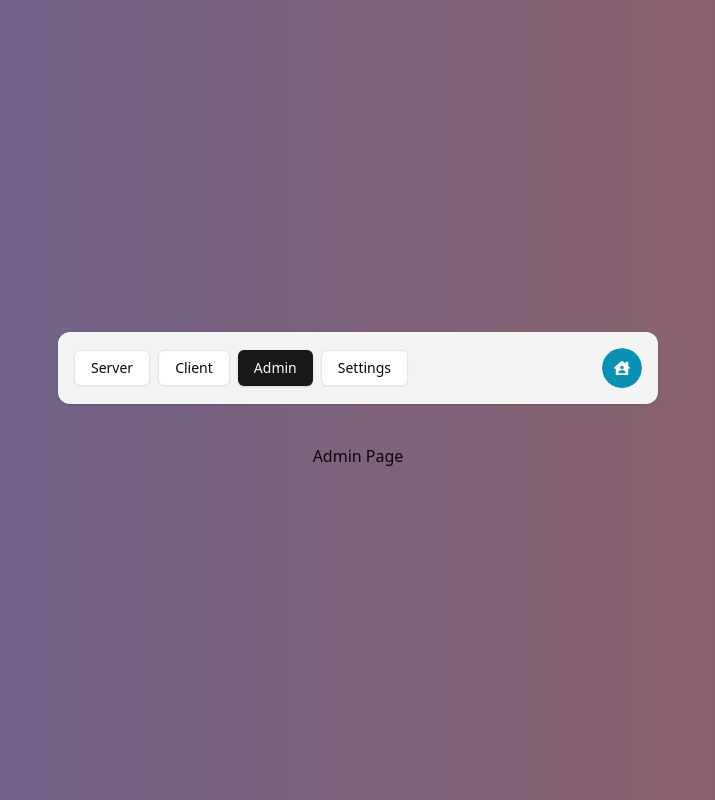
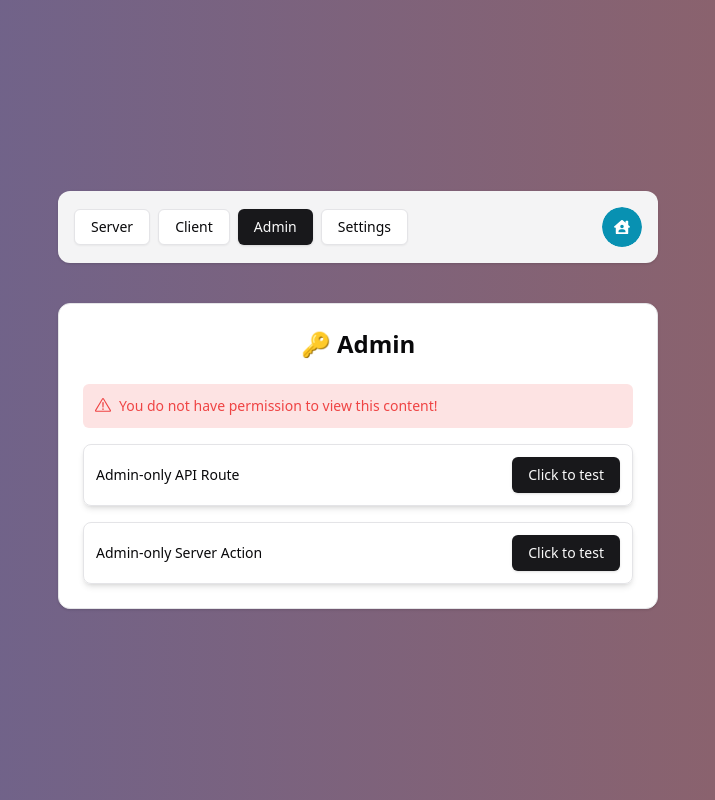
Before and after one commit to abdok10/ultimate-auth, a Next.js app: page /admin in a window 1280 px wide. Shown: the whole page, without its empty margins (282-997 px from the left). Built offline with nearby package versions, Linux system fonts and the light colour scheme; no server answers.

Commit message:
admin page done

```diff
--- /dev/null
+++ b/actions/admin.ts
@@ -0,0 +1,14 @@
+"use server";
+
+import { currentRole } from "@lib/auth";
+import { UserRole } from "@prisma/client";
+
+export const admin = async () => {
+  const role = await currentRole();
+
+  if (role === UserRole.ADMIN) {
+    return { success: "Allowed Server Action!" };
+  }
+
+  return { error: "Forbidden Server Action!" };
+};
--- a/app/(protected)/admin/page.tsx
+++ b/app/(protected)/admin/page.tsx
@@ -1,4 +1,54 @@
+"use client";
+
+import { admin } from "@actions/admin";
+import RoleGate from "@components/auth/RoleGate";
+import FormSuccess from "@components/FormSuccess";
+import { Button } from "@components/ui/button";
+import { Card, CardContent, CardHeader } from "@components/ui/card";
+import { UserRole } from "@prisma/client";
+import { toast } from "sonner";
+
 const AdminPage = () => {
-  return <div>Admin Page</div>;
+  const onServerActionClick = () => {
+    admin().then((data) => {
+      if (data.error) toast.error(data.error);
+      if (data.success) toast.success(data.success);
+    });
+  };
+  const onApiRouteClick = () => {
+    fetch("/api/admin")
+      .then((res) => {
+        if (res.ok) {
+          toast.success("Allowed API Route!");
+        } else {
+          toast.error("Forbidden API Route!");
+        }
+      })
+      .catch(() => {
+        toast.error("Something went wrong!");
+      });
+  };
+  return (
+    <Card className="w-[600px] shadow">
+      <CardHeader>
+        <p className="text-2xl font-semibold text-center">🔑 Admin</p>
+      </CardHeader>
+      <CardContent className="space-y-4">
+        <RoleGate allowedRole={UserRole.ADMIN}>
+          <FormSuccess message="You are allowed to view this content" />
+        </RoleGate>
+
+        <div className="flex flex-row items-center justify-between rounded-lg border p-3 shadow-md">
+          <p className="text-sm font-medium">Admin-only API Route</p>
+          <Button onClick={onApiRouteClick}>Click to test</Button>
+        </div>
+
+        <div className="flex flex-row items-center justify-between rounded-lg border p-3 shadow-md">
+          <p className="text-sm font-medium">Admin-only Server Action</p>
+          <Button onClick={onServerActionClick}>Click to test</Button>
+        </div>
+      </CardContent>
+    </Card>
+  );
 };
 export default AdminPage;
--- /dev/null
+++ b/app/api/admin/route.ts
@@ -0,0 +1,12 @@
+import { currentRole } from "@lib/auth";
+import { UserRole } from "@prisma/client";
+import { NextResponse } from "next/server";
+
+export async function GET() {
+  const role = await currentRole();
+
+  if (role === UserRole.ADMIN) {
+    return new NextResponse(null, { status: 200 });
+  }
+  return new NextResponse(null, { status: 403 });
+}
--- a/app/layout.tsx
+++ b/app/layout.tsx
@@ -2,6 +2,7 @@ import type { Metadata } from "next";
 import "./globals.css";
 import { auth } from "@auth";
 import { SessionProvider } from "next-auth/react";
+import { Toaster } from "@components/ui/sonner";
 
 export const metadata: Metadata = {
   title: "Create Next App",
@@ -17,6 +18,7 @@ export default async function RootLayout({
   return (
     <SessionProvider session={session}>
       <html lang="en">
+        <Toaster />
         <body>{children}</body>
       </html>
     </SessionProvider>
--- /dev/null
+++ b/components/auth/RoleGate.tsx
@@ -0,0 +1,23 @@
+"use client";
+
+import FormError from "@components/FormError";
+import useCurrentRole from "@hooks/useCurrentRole";
+import { UserRole } from "@prisma/client";
+
+interface RoleGateProps {
+  children: React.ReactNode;
+  allowedRole: UserRole;
+}
+
+const RoleGate = ({ children, allowedRole }: RoleGateProps) => {
+  const role = useCurrentRole();
+
+  if (role !== allowedRole) {
+    return (
+      <FormError message="You do not have permission to view this content!" />
+    );
+  }
+
+  return <>{children}</>;
+};
+export default RoleGate;
--- /dev/null
+++ b/components/ui/sonner.tsx
@@ -0,0 +1,31 @@
+"use client"
+
+import { useTheme } from "next-themes"
+import { Toaster as Sonner } from "sonner"
+
+type ToasterProps = React.ComponentProps<typeof Sonner>
+
+const Toaster = ({ ...props }: ToasterProps) => {
+  const { theme = "system" } = useTheme()
+
+  return (
+    <Sonner
+      theme={theme as ToasterProps["theme"]}
+      className="toaster group"
+      toastOptions={{
+        classNames: {
+          toast:
+            "group toast group-[.toaster]:bg-background group-[.toaster]:text-foreground group-[.toaster]:border-border group-[.toaster]:shadow-lg",
+          description: "group-[.toast]:text-muted-foreground",
+          actionButton:
+            "group-[.toast]:bg-primary group-[.toast]:text-primary-foreground",
+          cancelButton:
+            "group-[.toast]:bg-muted group-[.toast]:text-muted-foreground",
+        },
+      }}
+      {...props}
+    />
+  )
+}
+
+export { Toaster }
--- /dev/null
+++ b/hooks/useCurrentRole.ts
@@ -0,0 +1,10 @@
+"use client"
+
+import { useSession } from "next-auth/react";
+
+const useCurrentRole = () => {
+  const session  = useSession()
+
+  return session.data?.user?.role;
+};
+export default useCurrentRole;
--- a/lib/auth.ts
+++ b/lib/auth.ts
@@ -5,3 +5,9 @@ export const currentUser = async () => {
 
   return session?.user;
 };
+
+export const currentRole = async () => {
+  const session = await auth();
+
+  return session?.user?.role;
+};
--- a/package.json
+++ b/package.json
@@ -24,12 +24,14 @@
     "lucide-react": "^0.445.0",
     "next": "14.2.13",
     "next-auth": "^5.0.0-beta.21",
+    "next-themes": "^0.3.0",
     "react": "^18",
     "react-dom": "^18",
     "react-hook-form": "^7.53.0",
     "react-icons": "^5.3.0",
     "react-spinners": "^0.14.1",
     "resend": "^4.0.0",
+    "sonner": "^1.5.0",
     "tailwind-merge": "^2.5.2",
     "tailwindcss-animate": "^1.0.7",
     "uuid": "^10.0.0",
```
Also changed, not shown: 1 other file (tests, documents, lock files or other folders).
